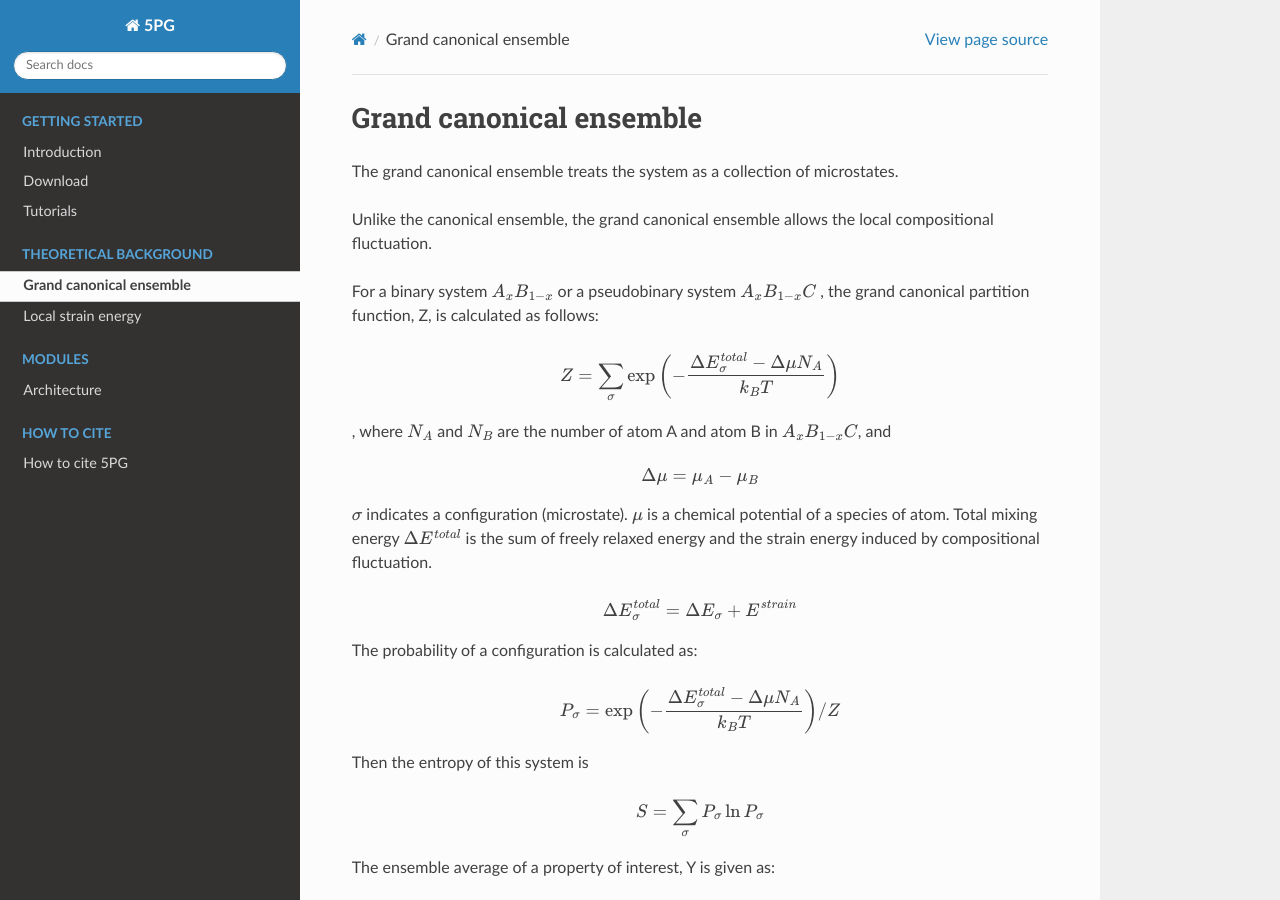
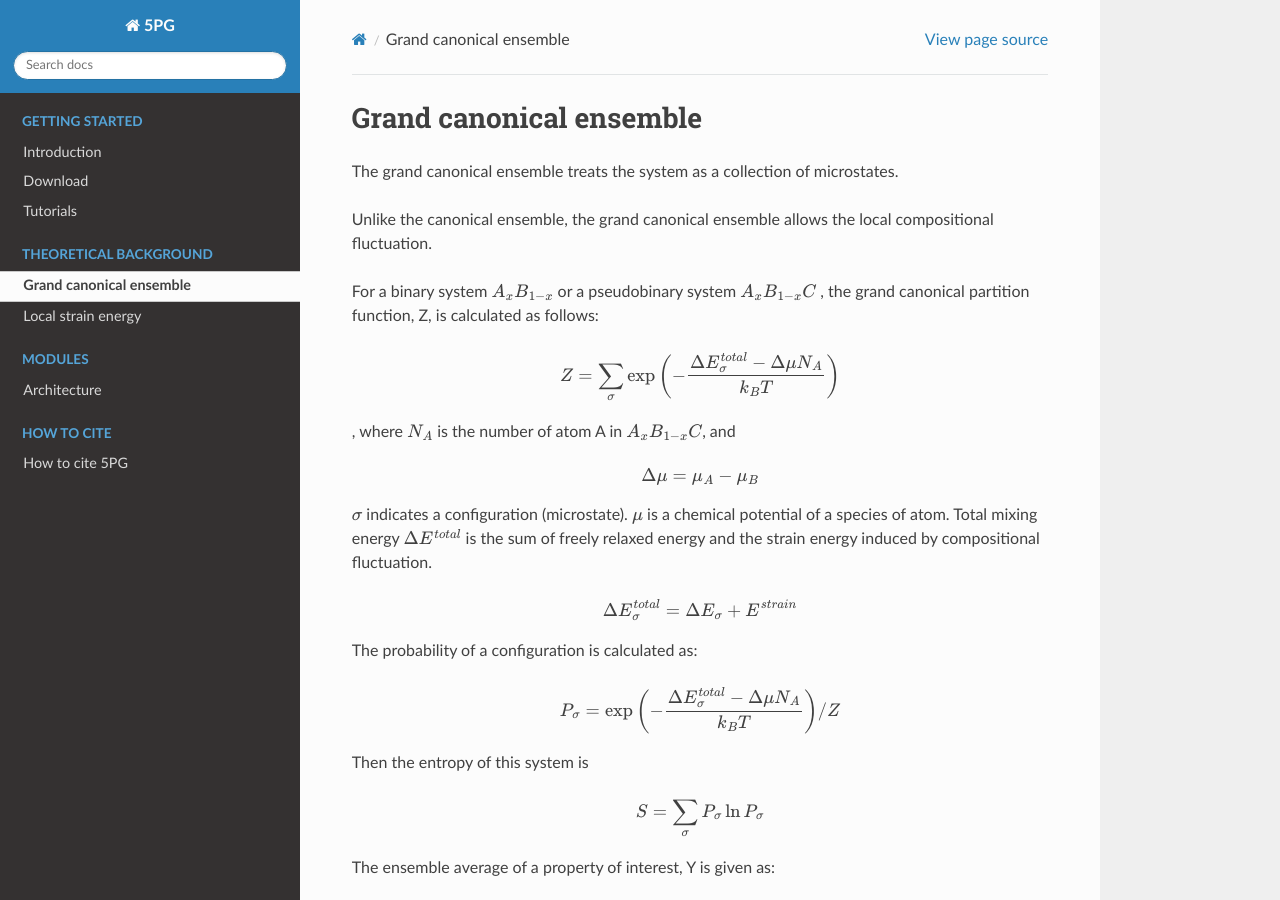
Before and after one commit to Han-Gyuseung/5PG, a Sphinx documentation site: the page built from docs/source/theory/grand_canonical.rst, in a window 1280 px wide and 900 px high. Built offline with Sphinx 7.4.7 and the Read the Docs theme 2.0.0, drawn with Linux system fonts in a browser that asks for light colours.

Commit message:
Update grand_canonical.rst

```diff
--- a/docs/source/theory/grand_canonical.rst
+++ b/docs/source/theory/grand_canonical.rst
@@ -15,7 +15,7 @@ or a pseudobinary system
 
  Z = \sum_{\sigma}\exp\left({ -\frac{\Delta E ^{total} _\sigma - \Delta \mu N_A }{k_B T} }\right)
 
-, where :math:`N_A` and :math:`N_B` are the number of atom A and atom B in :math:`A_{x}B_{1-x}C`, and
+, where :math:`N_A` is the number of atom A in :math:`A_{x}B_{1-x}C`, and
 
 .. math::
  \Delta \mu = \mu _A - \mu _B
```
